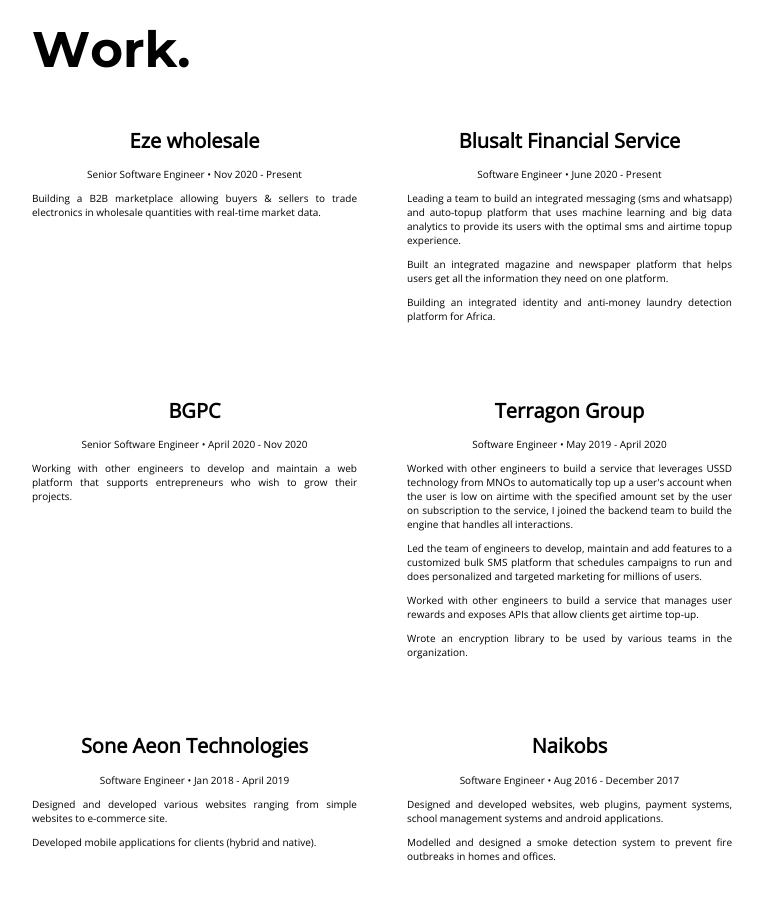
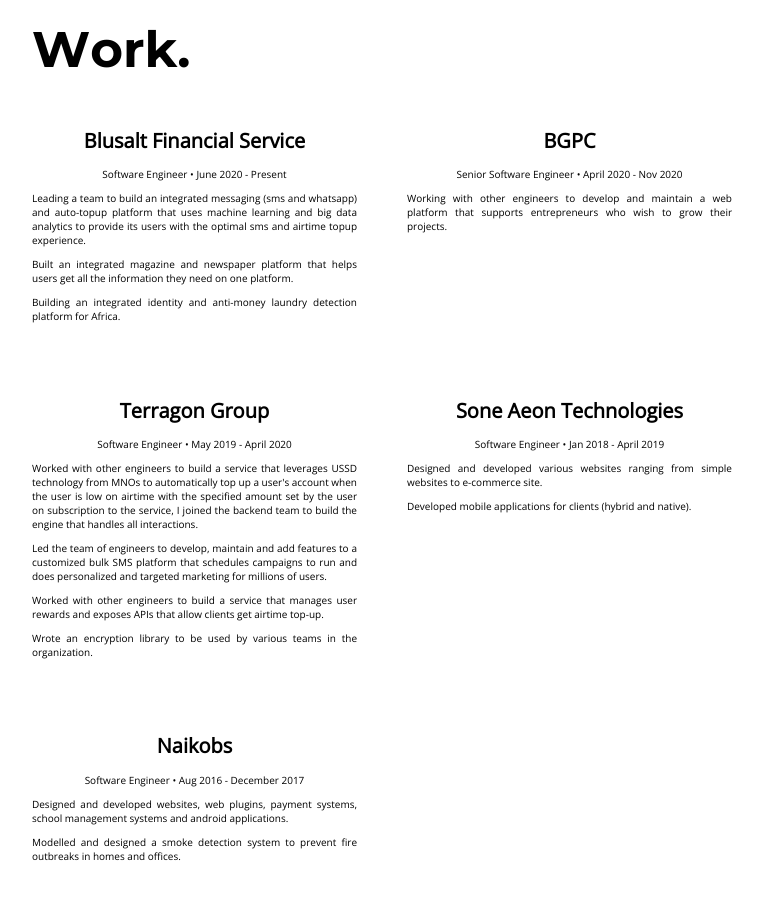
Before and after one commit to drexlar5/my-portfolio, a React (Create React App) app: page / in a window 1280 px wide. Shown: the part 1900-2800 px from the top of the page, without its empty margins (28-791 px from the left). Built offline with nearby package versions, Linux system fonts and the light colour scheme.

Commit message:
comment eze profile

```diff
--- a/src/yourdata.js
+++ b/src/yourdata.js
@@ -90,15 +90,15 @@
     */
   ],
   works: [
-    {
-      id: 1, //DO NOT CHANGE THIS (Please)😅
-      title: "Eze wholesale",
-      service: "Senior Software Engineer",
-      date: "Nov 2020 - Present",
-      workDescription: [
-        `Building a B2B marketplace allowing buyers & sellers to trade electronics in wholesale quantities with real-time market data.`,
-      ]
-    },
+    // {
+    //   id: 1, //DO NOT CHANGE THIS (Please)😅
+    //   title: "Eze wholesale",
+    //   service: "Senior Software Engineer",
+    //   date: "Nov 2020 - Present",
+    //   workDescription: [
+    //     `Building a B2B marketplace allowing buyers & sellers to trade electronics in wholesale quantities with real-time market data.`,
+    //   ]
+    // },
     {
       id: 2, //DO NOT CHANGE THIS (Please)😅
       title: "Blusalt Financial Service",
```
